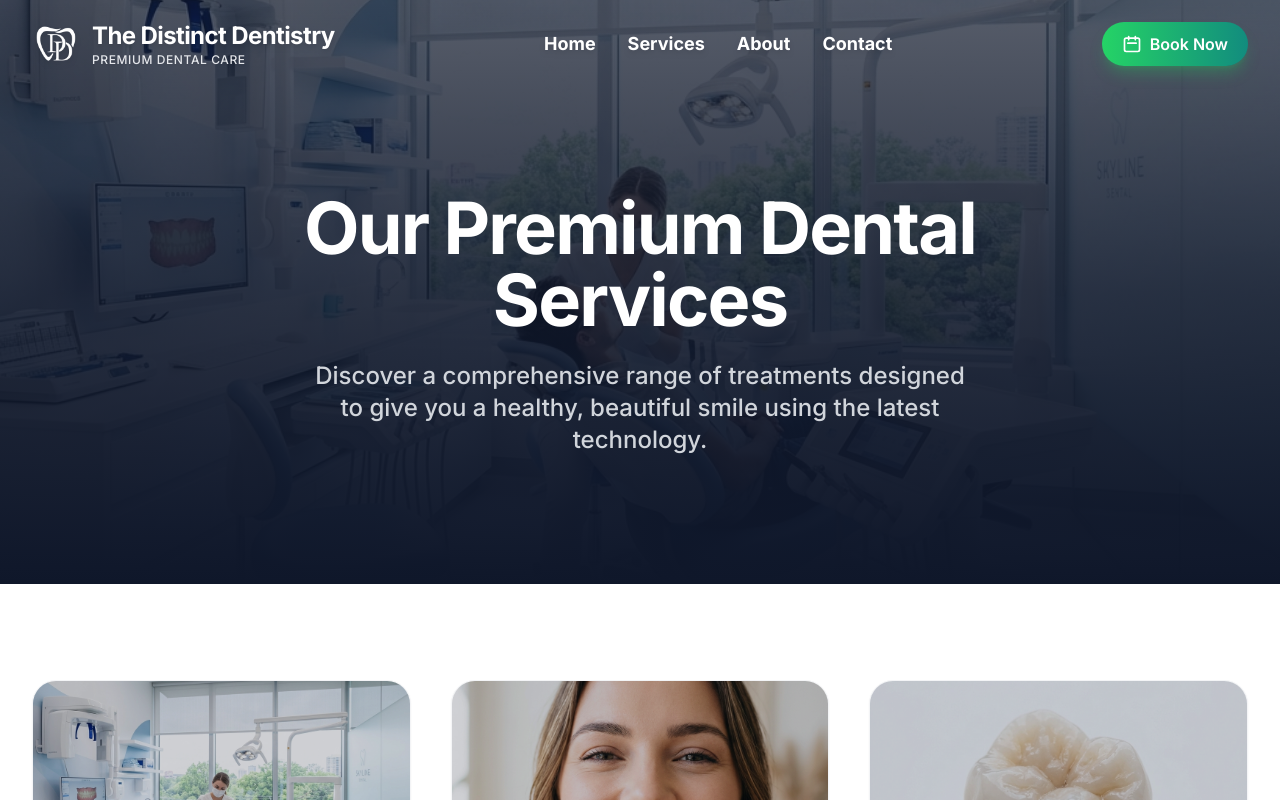
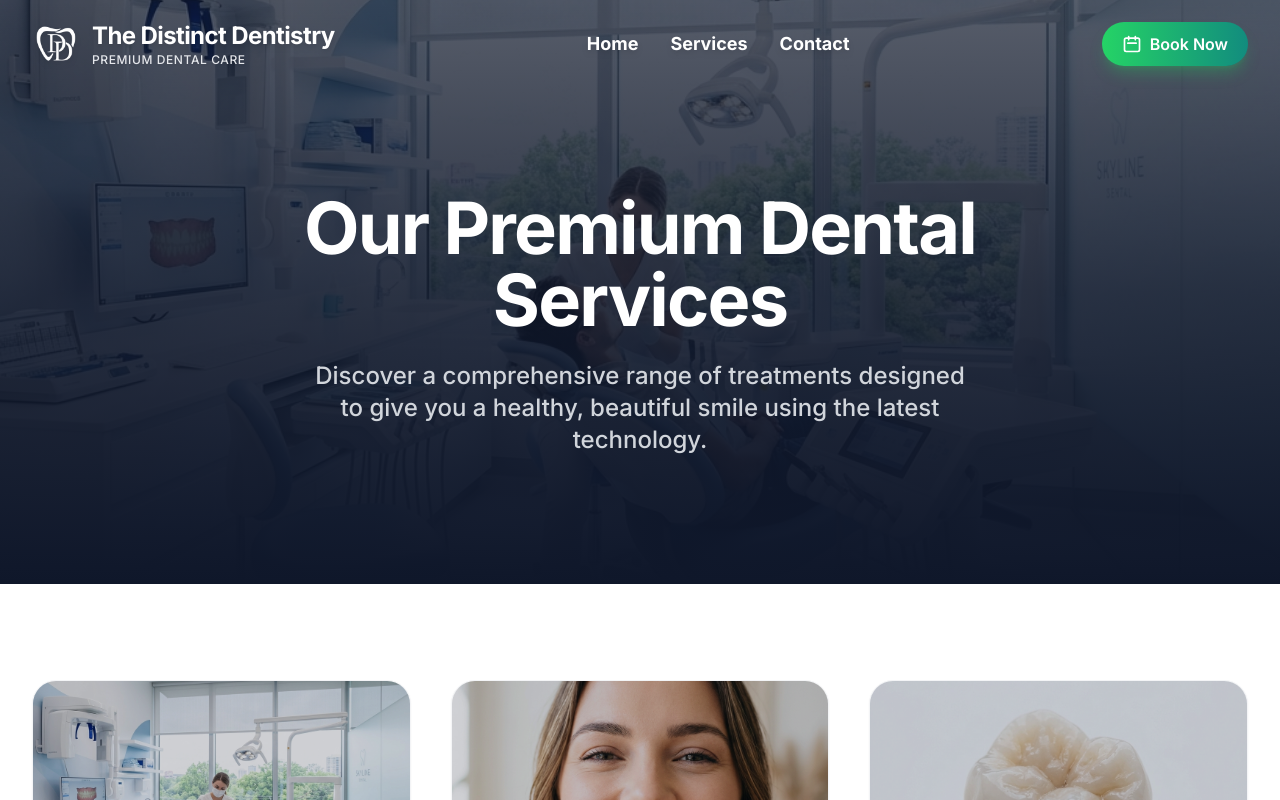
Before and after one commit to thedistinctdentistry/dentistry, a React (Vite) app: page /services in a window 1280 px wide. Shown: the top 800 px of the page. Built offline with nearby package versions, Linux system fonts and the light colour scheme.

Commit message:
Fix routing and hide about page

```diff
--- a/src/App.tsx
+++ b/src/App.tsx
@@ -8,7 +8,6 @@ function App() {
   return (
     <Routes>
       <Route path="/" element={<Home />} />
-      <Route path="/about" element={<About />} />
       <Route path="/services" element={<Services />} />
       <Route path="/contact" element={<Contact />} />
     </Routes>
--- a/src/data/footer.json
+++ b/src/data/footer.json
@@ -8,7 +8,6 @@
   "quickLinks": [
     { "name": "Home", "path": "/" },
     { "name": "Services", "path": "/services" },
-    { "name": "About", "path": "/about" },
     { "name": "Contact", "path": "/contact" }
   ],
   "rightsReserved": "All rights reserved.",
--- a/src/data/navbar.json
+++ b/src/data/navbar.json
@@ -5,7 +5,6 @@
   "navLinks": [
     { "name": "Home", "path": "/" },
     { "name": "Services", "path": "/services" },
-    { "name": "About", "path": "/about" },
     { "name": "Contact", "path": "/contact" }
   ],
   "bookNow": "Book Now"
```
Also changed, not shown: 1 other file (tests, documents, lock files or other folders).
